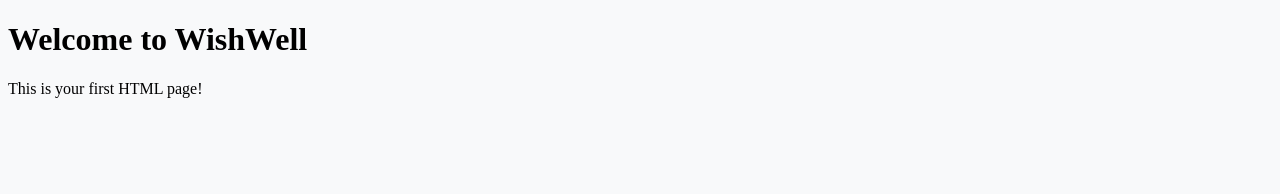
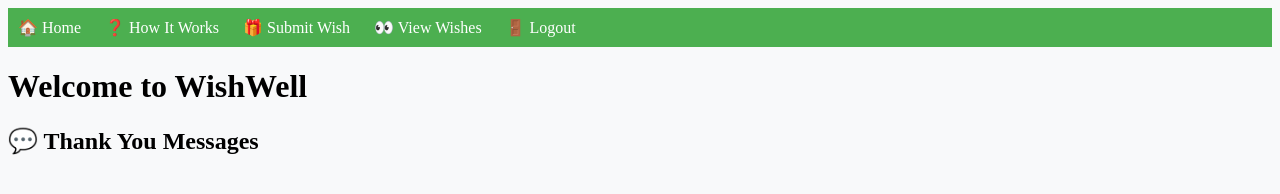
Before and after one commit to Keerthanasagar19/WishWell, a plain HTML site: page index.html in a window 1280 px wide. Drawn offline with Linux system fonts and the light colour scheme.

Commit message:
Update index.html

```diff
--- a/index.html
+++ b/index.html
@@ -6,9 +6,27 @@
   <link rel="stylesheet" href="css/style.css">
 </head>
 <body>
+
+
+  <!-- Navigation Bar -->
+  <nav style="background-color: #4CAF50; padding: 10px;">
+    <a href="index.html" style="color: white; margin-right: 20px; text-decoration: none;">🏠 Home</a>
+    <a href="how-it-works.html" style="color: white; margin-right: 20px; text-decoration: none;">❓ How It Works</a>
+    <a href="submit-wish.html" style="color: white; margin-right: 20px; text-decoration: none;">🎁 Submit Wish</a>
+    <a href="wishes.html" style="color: white; margin-right: 20px; text-decoration: none;">👀 View Wishes</a>
+    <a href="login.html" style="color: white; text-decoration: none;">🚪 Logout</a>
+  </nav>
+
   <h1>Welcome to WishWell</h1>
-  <p>This is your first HTML page!</p>
 
-  <script src="js/script.js"></script>
+  <!-- Wish List Display Area -->
+  <ul id="wishList"></ul>
+  <h2>💬 Thank You Messages</h2>
+<ul id="thankYouList"></ul>
+
+
+  <script type="module" src="js/app.js"></script>
+  <script type="module" src="js/thankyou.js"></script>
+
 </body>
 </html>
```
